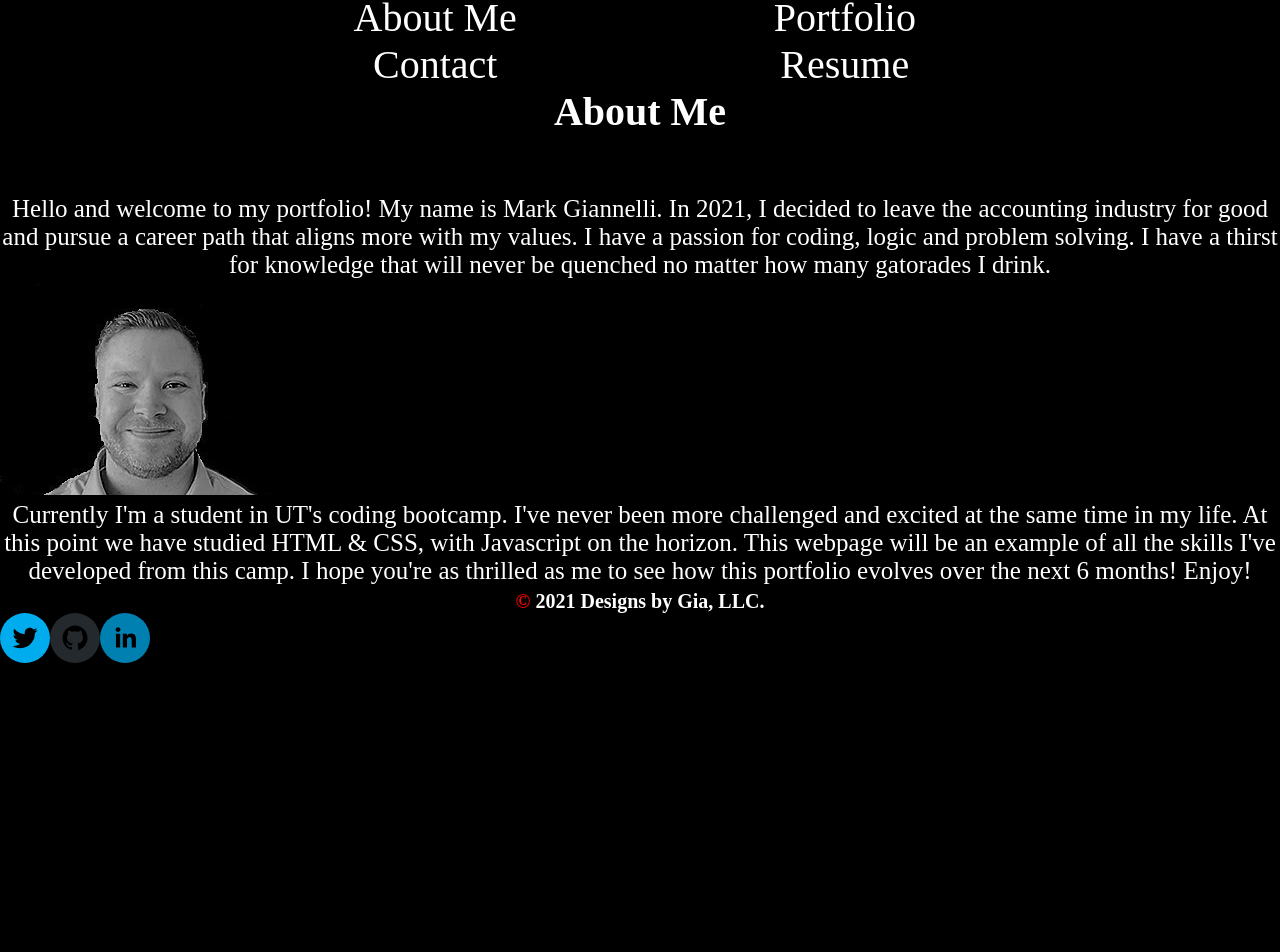
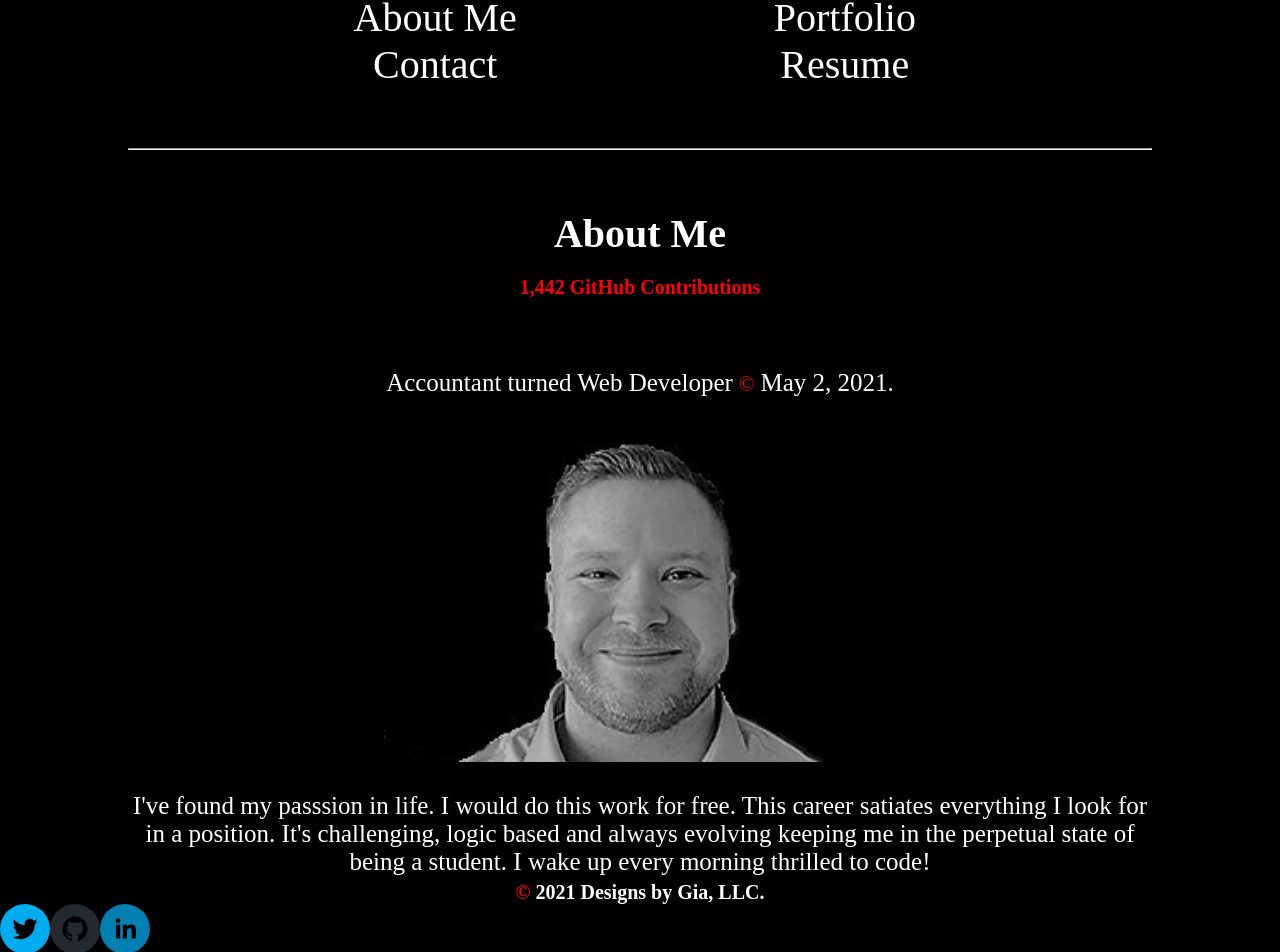
Before and after one commit to mjgiannelli/challenge-20-react-portfolio, a React (Create React App) app: page / in a window 1280 px wide. Shown: the part 264-1216 px from the top of the page. Before the commit the page ends 927 px from the top, so only its background shows below. Built offline with nearby package versions, Linux system fonts and the light colour scheme.

Commit message:
add classNames and ids to about component to get correct style

```diff
--- a/src/components/About/index.js
+++ b/src/components/About/index.js
@@ -1,28 +1,20 @@
 function AboutMe() {
   return (
-      <section className="hero">
-        <article className="me">
-          <h2 className="title">About Me</h2>
-          <div className="bio">
-            <p className="para1">
-              Hello and welcome to my portfolio! My name is Mark Giannelli. In 2021, I decided to leave the
-              accounting industry for good and pursue a career path that aligns more with my values. I have a
-              passion for coding, logic and problem solving. I have a thirst for knowledge that will never be
-              quenched no matter how many gatorades I drink.
+    <article className="box">
+      <h2 className="title">About Me <br /> <span id="contributions">1,442 GitHub Contributions</span></h2>
+      <div className="row flex column">
+        <p className="col-10">
+          Accountant turned Web Developer <span>&copy;</span> May 2, 2021.
         </p>
-            <div>
-              <img className="selfie" src={require('../../assets/images/me-black-background-3.jpg').default}
+        <img id='selfie' src={require('../../assets/images/me-black-background-3.jpg').default}
           alt="professional selfie for Mark Giannelli" />
-            </div>
-            <p className="para2">
-              Currently I'm a student in UT's coding bootcamp. I've never been more challenged and excited at the
-              same time in my life. At this point we have studied HTML & CSS, with Javascript on the horizon. This
-              webpage will be an example of all the skills I've developed from this camp. I hope you're as
-              thrilled as me to see how this portfolio evolves over the next 6 months! Enjoy!
+        <p id='bio' className="col-10">
+          I've found my passsion in life. I would do this work for free. This career satiates everything I
+          look for in a position. It's challenging, logic based and always evolving keeping me in the
+          perpetual state of being a student. I wake up every morning thrilled to code!
         </p>
       </div>
     </article>
-      </section>
   )
 }
 
--- a/src/components/Nav/index.js
+++ b/src/components/Nav/index.js
@@ -53,7 +53,7 @@ const Nav = (props) => {
           </div>
         </nav>
       </div>
-
+      <hr></hr>
     </header>
   )
 }
```
Lines whose indentation alone changed are shown as unchanged.
